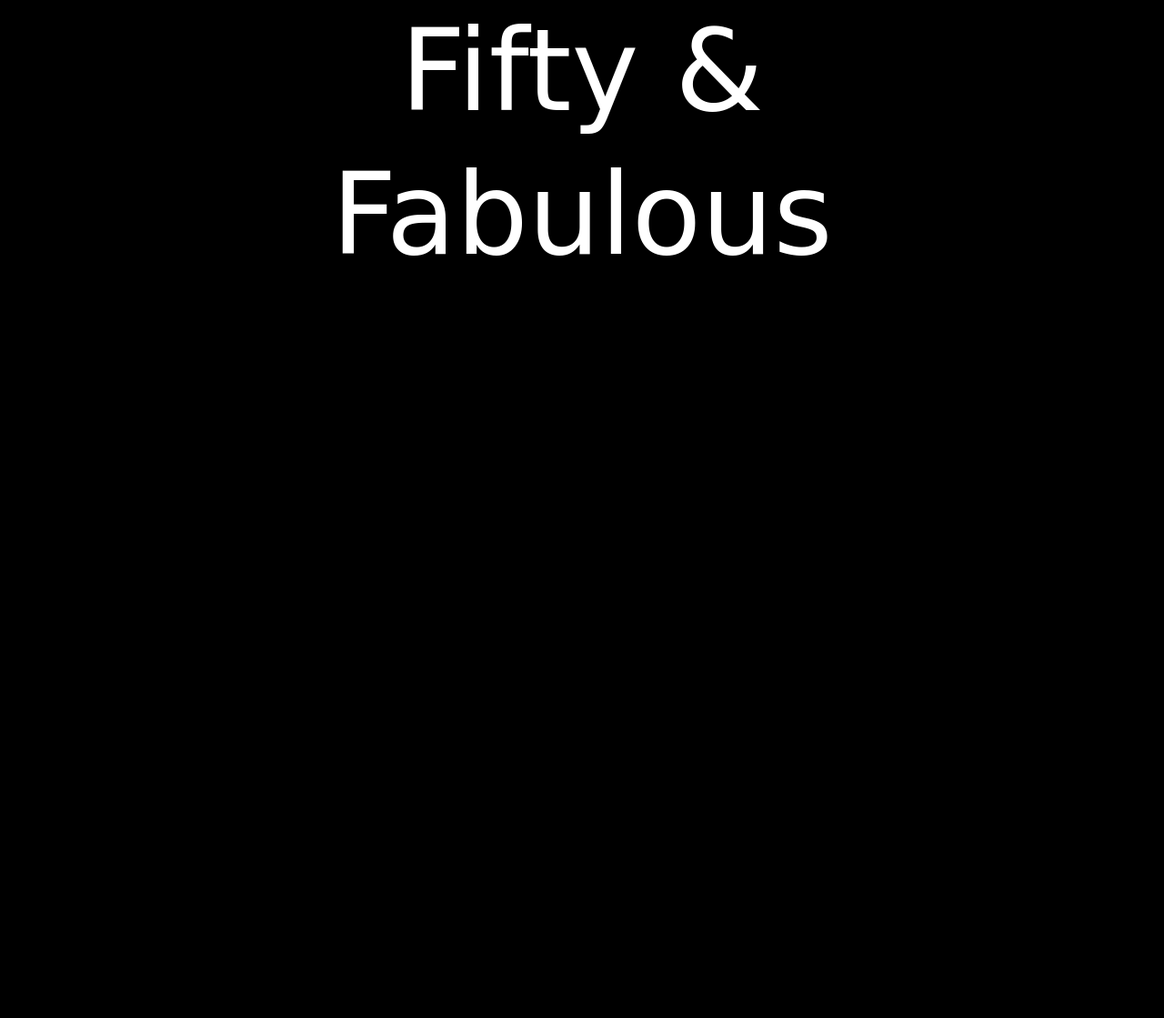
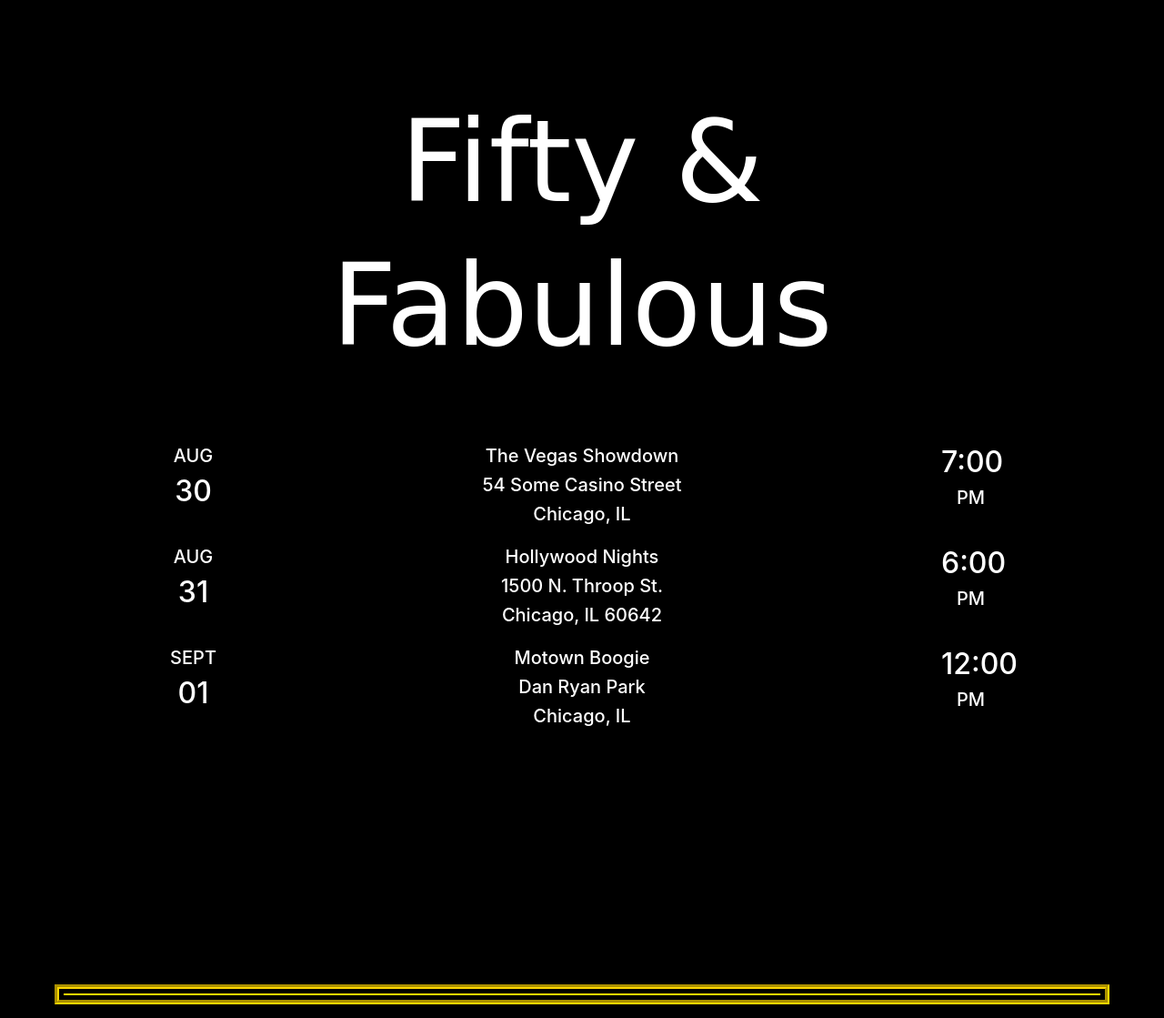
Before and after one commit to Sam-Marshall/scemja_birthday, a website: page app/public/index.html in a window 1280 px wide. Shown: the part 1296-2415 px from the top of the page at 91% size. Before the commit the page ends 1650 px from the top, so only its background shows below. Drawn offline with nearby package versions, Linux system fonts and the light colour scheme; a web font is replaced by a local one.

Commit message:
minor content addition

```diff
--- a/app/public/index.html
+++ b/app/public/index.html
@@ -103,7 +103,7 @@
                 </div>
             </div>
         </div>
-        <div class="container second-page" style="margin-top: 150px;">
+        <div class="container second-page" style="margin-top: 250px;">
             <div class="invite-section">
                 <div class="row">
                     <div class="col-sm-12 text-center">
@@ -114,6 +114,122 @@
                     </div>
                 </div>
             </div>
+            <div class="invite-section">
+                <div class="row event-list">
+                    <div class="col-sm-1"></div>
+                    <div class="col-sm-1">
+                        <div class="row">
+                            <div class="col-sm-12 text-center">
+                                <h5>AUG</h5>
+                            </div>
+                            <div class="col-sm-12 text-center">
+                                <h2>30</h2>
+                            </div>
+                        </div>
+                    </div>
+                    <div class="col-sm-8">
+                        <div class="row">
+                            <div class="col-sm-12 text-center">
+                                <h5>The Vegas Showdown</h5>
+                            </div>
+                            <div class="col-sm-12 text-center">
+                                <h5>54 Some Casino Street</h5>
+                            </div>
+                            <div class="col-sm-12 text-center">
+                                <h5>Chicago, IL</h5>
+                            </div>
+                        </div>
+                    </div>
+                    <div class="col-sm-1">
+                        <div class="row">
+                            <div class="col-sm-12 text-center">
+                                <h2>7:00</h2>
+                            </div>
+                            <div class="col-sm-12 text-center">
+                                <h5>PM</h5>
+                            </div>
+                        </div>
+                    </div>
+                    <div class="col-sm-1"></div>
+                </div>
+                <div class="row event-list">
+                    <div class="col-sm-1"></div>
+                    <div class="col-sm-1">
+                        <div class="row">
+                            <div class="col-sm-12 text-center">
+                                <h5>AUG</h5>
+                            </div>
+                            <div class="col-sm-12 text-center">
+                                <h2>31</h2>
+                            </div>
+                        </div>
+                    </div>
+                    <div class="col-sm-8">
+                        <div class="row">
+                            <div class="col-sm-12 text-center">
+                                <h5>Hollywood Nights</h5>
+                            </div>
+                            <div class="col-sm-12 text-center">
+                                <h5>1500 N. Throop St.</h5>
+                            </div>
+                            <div class="col-sm-12 text-center">
+                                <h5>Chicago, IL 60642</h5>
+                            </div>
+                        </div>
+                    </div>
+                    <div class="col-sm-1">
+                        <div class="row">
+                            <div class="col-sm-12 text-center">
+                                <h2>6:00</h2>
+                            </div>
+                            <div class="col-sm-12 text-center">
+                                <h5>PM</h5>
+                            </div>
+                        </div>
+                    </div>
+                    <div class="col-sm-1"></div>
+                </div>
+                <div class="row">
+                    <div class="col-sm-1"></div>
+                    <div class="col-sm-1">
+                        <div class="row">
+                            <div class="col-sm-12 text-center">
+                                <h5>SEPT</h5>
+                            </div>
+                            <div class="col-sm-12 text-center">
+                                <h2>01</h2>
+                            </div>
+                        </div>
+                    </div>
+                    <div class="col-sm-8">
+                        <div class="row">
+                            <div class="col-sm-12 text-center">
+                                <h5>Motown Boogie</h5>
+                            </div>
+                            <div class="col-sm-12 text-center">
+                                <h5>Dan Ryan Park</h5>
+                            </div>
+                            <div class="col-sm-12 text-center">
+                                <h5>Chicago, IL</h5>
+                            </div>
+                        </div>
+                    </div>
+                    <div class="col-sm-1">
+                        <div class="row">
+                            <div class="col-sm-12 text-center">
+                                <h2>12:00</h2>
+                            </div>
+                            <div class="col-sm-12 text-center">
+                                <h5>PM</h5>
+                            </div>
+                        </div>
+                    </div>
+                    <div class="col-sm-1"></div>
+                </div>
+            </div>
+        </div>
+        <div class="container main-page" style="margin-top: 250px;">
+
         </div>
     </div>
     <script src="https://code.jquery.com/jquery-3.4.1.js" integrity="sha256-WpOohJOqMqqyKL9FccASB9O0KwACQJpFTUBLTYOVvVU=" crossorigin="anonymous"></script>
--- a/app/public/style.css
+++ b/app/public/style.css
@@ -33,3 +33,7 @@ h4 {
 h1 {
 	font-size: 125px;
 }
+
+.event-list{
+	margin-bottom: 15px;
+}
```
